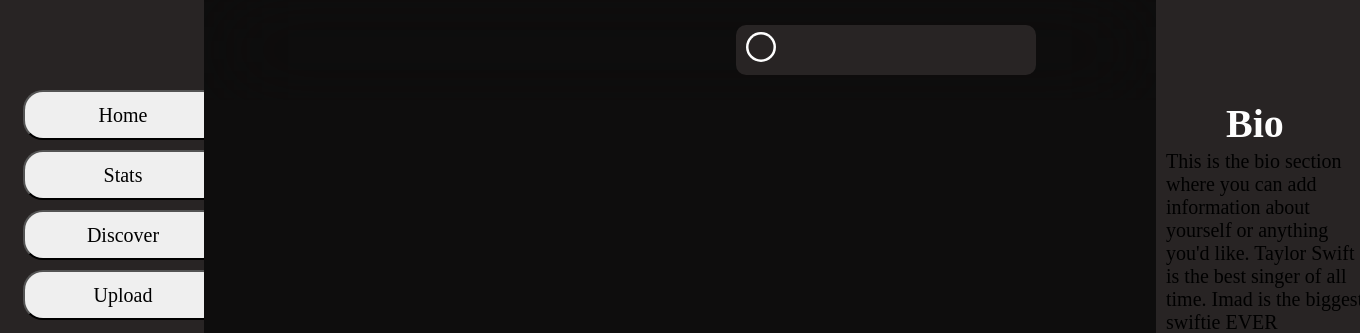
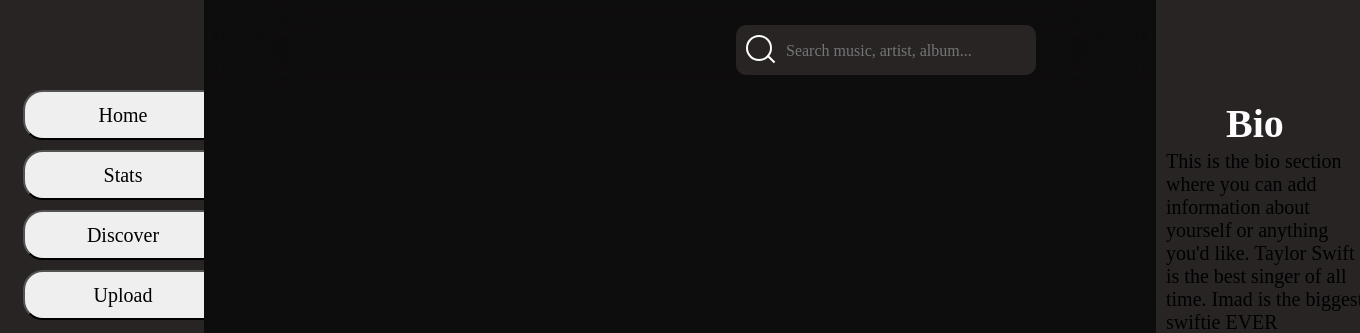
Before and after one commit to mimadraza/Sur, a Flask app: page /artistdashboard in a window 1360 px wide; the page is wider, and only the part inside the window is pictured. Shown: the top 333 px of that part. Run offline with Flask 3, Linux system fonts and the light colour scheme; some web fonts are replaced.

Commit message:
big update

```diff
--- a/frontend/static/css/artistdashboard.css
+++ b/frontend/static/css/artistdashboard.css
@@ -51,7 +51,12 @@
     font-weight: normal;
     font-style: normal;
 }
-
+@font-face {
+    font-family: 'spof2';
+    src: url('../fonts/MazzardSoftM-Light.otf') format('truetype');
+    font-weight: normal;
+    font-style: normal;
+}
 
 .music-player{
     position: relative;
@@ -91,6 +96,7 @@
     background-size: cover;
     box-shadow: 0 0 15px 5px rgba(0, 0, 0, 0.3), 0 0 30px 15px rgba(0, 0, 0, 0.2);
 }
+
 
 .disk::before{
     content: '';
@@ -205,7 +211,6 @@
         box-shadow: 0 0 0 5px rgba(255, 255, 255, 0.4)
     }
 }
-
 .song {
     display: flex;
     align-items: center;
@@ -261,9 +266,9 @@
   .symbol{
     border-radius: 50%;
     background-color: white;
-    height: 30px;
-    width: 30px;
-    top: 7px;
+    height: 26px;
+    width: 26px;
+    top: 10px;
     left:10px ;
     position: relative;
   }
@@ -273,14 +278,50 @@
     top: 50%;
     left: 50%;
     transform: translate(-50%,-50%);
-    width: 25px;
-    height: 25px;
+    width: 22px;
+    height: 22px;
     border-radius: 50%;
     background-color:#282424;
   }
   .line{
-    height: 10px;
-    width: 1px;
-    transform: rotate(45deg);
+    position: relative;
+    height:10px;
+    width: 2px;
+    top: 3px;
+    left: 34px;
+    transform: rotate(-45deg);
     background-color: white;
   }
+
+  input[type="text"] {
+  border: none;
+  background: transparent;
+  color: white;
+  font-size: 16px;
+  margin-left: 10px; /* Space between icon and text box */
+  width: 100%;  /* Makes text box take full width within the container */
+  height: 30px;
+  padding: 5px;
+  border-radius: 20px;
+  outline: none;
+}
+
+input[type="text"]:focus {
+  outline: none;
+}
+.search:hover,.album:hover {
+    background-color: #333;
+    box-shadow: 0px 0px 15px 5px rgba(255, 255, 255, 0.2);
+}
+.search:focus-within  {
+    background-color: #333;
+    box-shadow: 0px 0px 15px 5px rgba(255, 255, 255, 0.2);
+}
+.album{
+    width: 200px;
+    height: 200px;
+    background-color: rgba(0, 0, 0, 0.5);
+    border-radius: 10px;
+    position: relative;
+    bottom: 40px;
+}
--- a/frontend/templates/artistdashboard.html
+++ b/frontend/templates/artistdashboard.html
@@ -36,6 +36,9 @@
         -webkit-backdrop-filter: blur(50px);z-index: 3; display: flex;">
         <div class="search" style="background-color: #282424; height: 50px; width: 300px; position: absolute; right: 120px; top: 25px; border-radius: 10px;">
             <div class="symbol"></div>
+            <div class="line"></div>
+            <input type="text" placeholder="Search music, artist, album..." style="position: relative;left: 35px;bottom:25px;font-family: spof2;" />
+
         </div>
     </div>
     <div class="square" style="overflow: hidden;overflow-y:scroll;background-color: inherit; height: 83vh; width: 75%; position: absolute; right:10%;top:0 ;display: flex;justify-content: center;align-items: center;">
@@ -92,10 +95,21 @@
             Albums
             </div>
           <!--outer-container-horizonatal-->
-          <div class="Album" style="top: 150%; width: 80%; position: absolute;
-        top: 150%; left: 46%; transform: translate(-50%, -50%);">
+          <div class="Album-container" style="height: 300px; width: 80%; position: absolute;
+            top: 155%; left: 46%; transform: translate(-50%, -50%);
+            display: flex; justify-content: space-evenly;
+            align-items: center; gap: 20px;">
 
-          </div>
+            <div class="album"style="display:flex;align-items: center;">
+                <div class="song-image" style="background-image: url('static/images/Church.jpg');height: 150px; width: 150px; align-self: center;"></div>
+            </div>
+            <div class="album"></div>
+            <div class="album"></div>
+            <div class="album"></div>
+            <div class="album"></div>
+
+        </div>
+
     </div>
     <div class="square" style="background-color: #282424; height: 100vh; width: 15%; position: absolute; right: 0; top:0;"> <!--Right Div-->
       <div class="song-title" style="width: 200px; height: 50px; position: relative; left: 70px; font-family: spof; font-size: 40px; border-radius: 20px; top: 100px;" >
```
